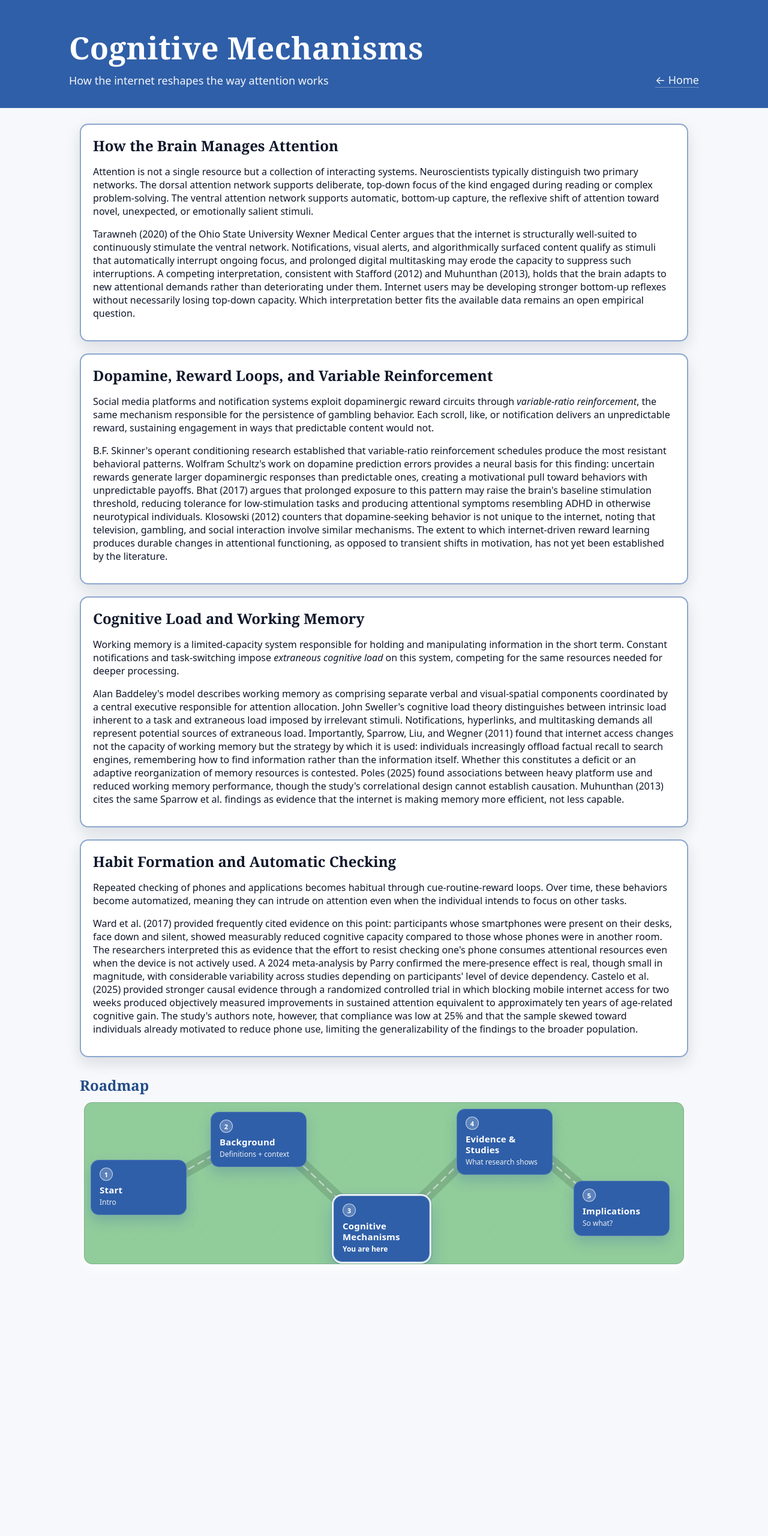
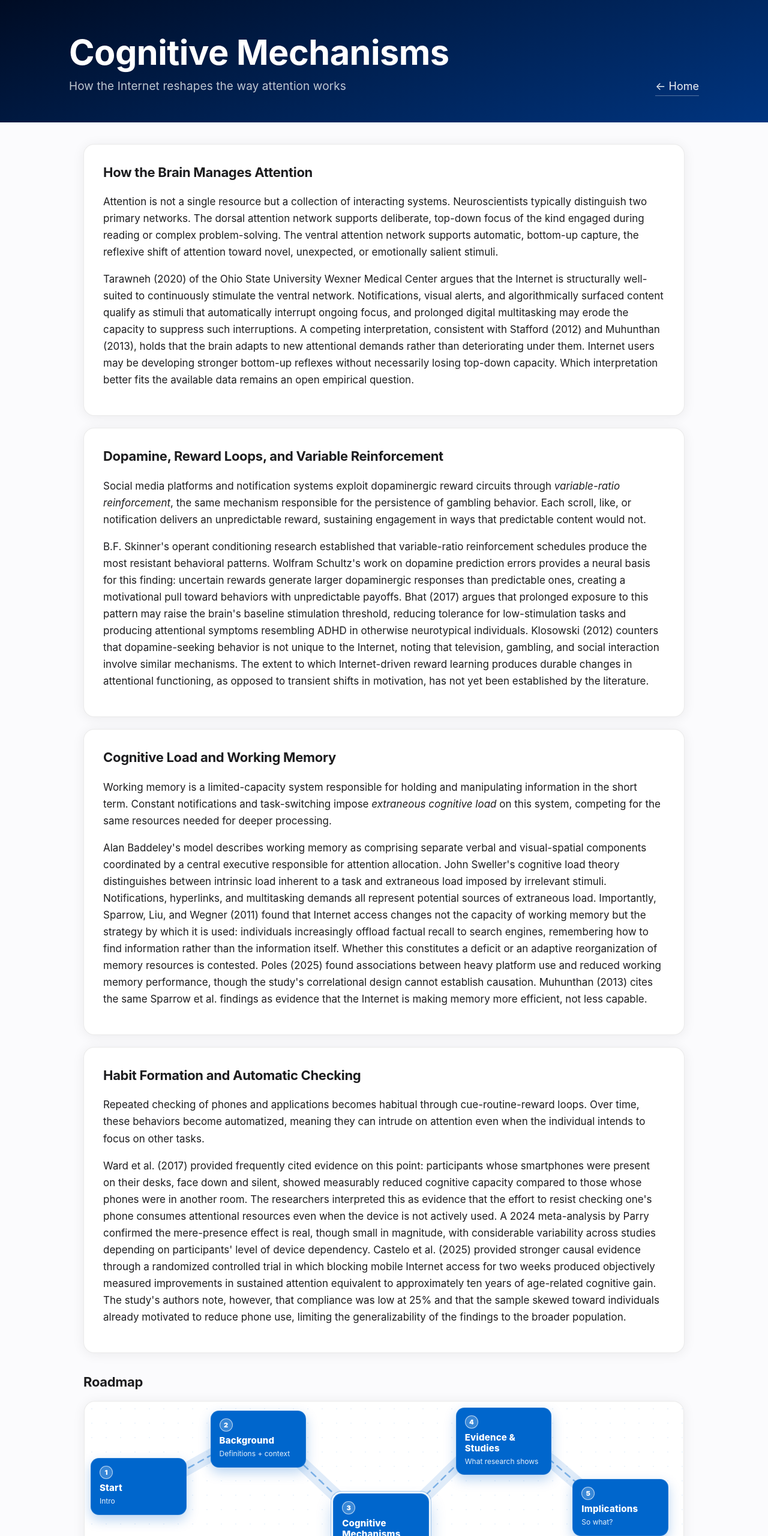
Before and after one commit to jjyoung-2005/psych532-term-project, a plain HTML site: page pages/cognitive_mechanisms.html in a window 1280 px wide. Shown: the top 2560 px of the page at 60% size. Before the commit the page ends 2167 px from the top, so only its background shows below. Drawn offline with Linux system fonts and the light colour scheme.

Commit message:
Improved the website by removing the Archive.zip file and updating the index.html, background.html, cognitive_mechanisms.html, evidence_and_studies.html, implications.html, and style.css files to enhance the user experience and provide more accurate information.

```diff
--- a/pages/cognitive_mechanisms.html
+++ b/pages/cognitive_mechanisms.html
@@ -12,7 +12,7 @@
     <div class="hero-inner">
       <div>
         <h1>Cognitive Mechanisms</h1>
-        <p class="subtitle">How the internet reshapes the way attention works</p>
+        <p class="subtitle">How the Internet reshapes the way attention works</p>
       </div>
       <a class="backlink" href="../index.html">← Home</a>
     </div>
@@ -31,7 +31,7 @@
       </p>
       <p>
         Tarawneh (2020) of the Ohio State University Wexner Medical Center argues that the
-        internet is structurally well-suited to continuously stimulate the ventral network.
+        Internet is structurally well-suited to continuously stimulate the ventral network.
         Notifications, visual alerts, and algorithmically surfaced content qualify as stimuli
         that automatically interrupt ongoing focus, and prolonged digital multitasking may
         erode the capacity to suppress such interruptions. A competing interpretation,
@@ -59,8 +59,8 @@
         exposure to this pattern may raise the brain's baseline stimulation threshold, reducing
         tolerance for low-stimulation tasks and producing attentional symptoms resembling ADHD
         in otherwise neurotypical individuals. Klosowski (2012) counters that dopamine-seeking
-        behavior is not unique to the internet, noting that television, gambling, and social
-        interaction involve similar mechanisms. The extent to which internet-driven reward
+        behavior is not unique to the Internet, noting that television, gambling, and social
+        interaction involve similar mechanisms. The extent to which Internet-driven reward
         learning produces durable changes in attentional functioning, as opposed to transient
         shifts in motivation, has not yet been established by the literature.
       </p>
@@ -80,14 +80,14 @@
         allocation. John Sweller's cognitive load theory distinguishes between intrinsic load
         inherent to a task and extraneous load imposed by irrelevant stimuli. Notifications,
         hyperlinks, and multitasking demands all represent potential sources of extraneous load.
-        Importantly, Sparrow, Liu, and Wegner (2011) found that internet access changes not the
+        Importantly, Sparrow, Liu, and Wegner (2011) found that Internet access changes not the
         capacity of working memory but the strategy by which it is used: individuals increasingly
         offload factual recall to search engines, remembering how to find information rather than
         the information itself. Whether this constitutes a deficit or an adaptive reorganization
         of memory resources is contested. Poles (2025) found associations between heavy platform
         use and reduced working memory performance, though the study's correlational design cannot
         establish causation. Muhunthan (2013) cites the same Sparrow et al. findings as evidence
-        that the internet is making memory more efficient, not less capable.
+        that the Internet is making memory more efficient, not less capable.
       </p>
     </section>
 
@@ -107,7 +107,7 @@
         Parry confirmed the mere-presence effect is real, though small in magnitude, with
         considerable variability across studies depending on participants' level of device
         dependency. Castelo et al. (2025) provided stronger causal evidence through a randomized
-        controlled trial in which blocking mobile internet access for two weeks produced
+        controlled trial in which blocking mobile Internet access for two weeks produced
         objectively measured improvements in sustained attention equivalent to approximately ten
         years of age-related cognitive gain. The study's authors note, however, that compliance
         was low at 25% and that the sample skewed toward individuals already motivated to reduce
@@ -125,31 +125,31 @@
           <path class="map-dashes" d="M90 142 C150 142 230 62 290 62 C350 62 435 202 495 202 C555 202 640 57 700 57 C760 57 840 177 895 177" />
         </svg>
 
-        <a class="node" data-node="home" href="../index.html" style="--x: 10px; --y: 95px;">
+        <a class="node" data-node="home" href="../index.html" style="--x: 1%; --y: 35%;">
           <span class="node-badge">1</span>
           <span class="node-title">Start</span>
           <span class="node-meta">Intro</span>
         </a>
 
-        <a class="node" data-node="background" href="./background.html" style="--x: 210px; --y: 15px;">
+        <a class="node" data-node="background" href="./background.html" style="--x: 21%; --y: 5.5%;">
           <span class="node-badge">2</span>
           <span class="node-title">Background</span>
           <span class="node-meta">Definitions + context</span>
         </a>
 
-        <a class="node" data-node="mechanisms" href="./cognitive_mechanisms.html" style="--x: 415px; --y: 155px;">
+        <a class="node" data-node="mechanisms" href="./cognitive_mechanisms.html" style="--x: 41.5%; --y: 57%;">
           <span class="node-badge">3</span>
           <span class="node-title">Cognitive Mechanisms</span>
           <span class="node-meta">How attention shifts</span>
         </a>
 
-        <a class="node" data-node="evidence" href="./evidence_and_studies.html" style="--x: 620px; --y: 10px;">
+        <a class="node" data-node="evidence" href="./evidence_and_studies.html" style="--x: 62%; --y: 3.5%;">
           <span class="node-badge">4</span>
           <span class="node-title">Evidence &amp; Studies</span>
           <span class="node-meta">What research shows</span>
         </a>
 
-        <a class="node" data-node="implications" href="../implications.html" style="--x: 815px; --y: 130px;">
+        <a class="node" data-node="implications" href="../implications.html" style="--x: 81.5%; --y: 48%;">
           <span class="node-badge">5</span>
           <span class="node-title">Implications</span>
           <span class="node-meta">So what?</span>
--- a/style.css
+++ b/style.css
@@ -1,12 +1,12 @@
 :root{
-  --blue: #2f5fa8;
-  --blue-dark: #244c86;
-  --ink: #0f172a;
+  --blue: #0066cc;
+  --blue-dark: #004499;
+  --ink: #1d1d1f;
   --paper: #ffffff;
-  --muted: #475569;
-  --border: rgba(15, 23, 42, 0.15);
-  --shadow: 0 10px 25px rgba(15, 23, 42, 0.12);
-  --radius: 14px;
+  --muted: #6e6e73;
+  --border: rgba(0, 0, 0, 0.08);
+  --shadow: 0 2px 20px rgba(0, 0, 0, 0.07);
+  --radius: 18px;
   --max: 1050px;
 }
 
@@ -14,15 +14,17 @@
 
 body{
   margin: 0;
-  font-family: system-ui, -apple-system, Segoe UI, Roboto, Arial, sans-serif;
+  font-family: -apple-system, BlinkMacSystemFont, "SF Pro Text", "Helvetica Neue", Arial, sans-serif;
+  font-size: 17px;
+  line-height: 1.65;
   color: var(--ink);
-  background: #f6f8fb;
+  background: #fbfbfd;
 }
 
 .hero{
-  background: var(--blue);
+  background: linear-gradient(160deg, #000c24 0%, #003580 100%);
   color: white;
-  padding: 44px 18px 34px;
+  padding: 56px 18px 44px;
 }
 
 .hero-inner{
@@ -35,16 +37,20 @@ body{
 }
 
 h1{
-  font-family: Georgia, "Times New Roman", Times, serif;
-  margin: 0 0 8px;
-  font-size: clamp(32px, 4vw, 56px);
-  letter-spacing: 0.5px;
+  font-family: -apple-system, BlinkMacSystemFont, "SF Pro Display", "Helvetica Neue", Arial, sans-serif;
+  font-weight: 700;
+  margin: 0 0 10px;
+  font-size: clamp(34px, 4.5vw, 62px);
+  letter-spacing: -0.5px;
+  line-height: 1.08;
 }
 
 .subtitle{
   margin: 0;
-  opacity: 0.95;
-  font-size: 18px;
+  opacity: 0.75;
+  font-size: 19px;
+  font-weight: 400;
+  letter-spacing: 0.1px;
 }
 
 .author{
@@ -65,20 +71,23 @@ h1{
 .wrap{
   max-width: var(--max);
   margin: 0 auto;
-  padding: 26px 18px 60px;
+  padding: 36px 24px 80px;
 }
 
 .intro-card, .content-card{
   background: var(--paper);
-  border: 2px solid rgba(47, 95, 168, 0.55);
+  border: 1px solid var(--border);
   border-radius: var(--radius);
-  padding: 18px 20px;
+  padding: 28px 32px;
   box-shadow: var(--shadow);
 }
 
 .intro-card h2, .content-card h2{
-  margin: 0 0 10px;
-  font-family: Georgia, "Times New Roman", Times, serif;
+  font-family: -apple-system, BlinkMacSystemFont, "SF Pro Display", "Helvetica Neue", Arial, sans-serif;
+  font-weight: 700;
+  font-size: 22px;
+  letter-spacing: -0.3px;
+  margin: 0 0 12px;
 }
 
 /* ROADMAP */
@@ -87,9 +96,12 @@ h1{
 }
 
 .roadmap-title{
-  margin: 0 0 12px;
-  font-family: Georgia, "Times New Roman", Times, serif;
-  color: var(--blue-dark);
+  font-family: -apple-system, BlinkMacSystemFont, "SF Pro Display", "Helvetica Neue", Arial, sans-serif;
+  font-weight: 700;
+  font-size: 22px;
+  letter-spacing: -0.3px;
+  margin: 0 0 14px;
+  color: var(--ink);
 }
 
 /* Centered, fixed-design map area */
@@ -101,12 +113,12 @@ h1{
   margin: 0 auto;
   border-radius: var(--radius);
   background:
-    radial-gradient(circle, rgba(47,95,168,0.07) 1.5px, transparent 1.5px),
-    rgba(136, 200, 147, 0.92);
+    radial-gradient(circle, rgba(0, 102, 204, 0.07) 1.5px, transparent 1.5px),
+    #ffffff;
   background-size: 24px 24px;
   border: 1px solid var(--border);
   overflow: hidden;
-  box-shadow: 0 8px 18px rgba(255, 255, 255, 0.8);
+  box-shadow: var(--shadow);
 }
 
 /* SVG lines behind nodes */
@@ -121,7 +133,7 @@ h1{
 
 .map-road{
   fill: none;
-  stroke: rgba(0, 0, 0, 0.13);
+  stroke: rgba(0, 102, 204, 0.12);
   stroke-width: 22;
   stroke-linecap: round;
   stroke-linejoin: round;
@@ -130,7 +142,7 @@ h1{
 
 .map-dashes{
   fill: none;
-  stroke: rgba(255, 255, 255, 0.5);
+  stroke: rgba(0, 102, 204, 0.45);
   stroke-width: 2.5;
   stroke-linecap: round;
   stroke-linejoin: round;
@@ -143,21 +155,21 @@ h1{
   position: absolute;
   left: var(--x);
   top: var(--y);
-  width: 160px;
+  width: 16%;
   padding: 12px 14px;
   border-radius: 14px;
   background: var(--blue);
   color: white;
   text-decoration: none;
-  box-shadow: 0 10px 20px rgba(47, 95, 168, 0.25);
-  border: 1px solid rgba(255,255,255,0.15);
-  transition: transform 140ms ease, filter 140ms ease;
+  box-shadow: 0 8px 20px rgba(0, 102, 204, 0.28);
+  border: 1px solid rgba(255,255,255,0.12);
+  transition: transform 150ms ease, box-shadow 150ms ease;
   z-index: 2;
 }
 
 .node:hover{
-  transform: translateY(-2px);
-  filter: brightness(1.03);
+  transform: translateY(-3px);
+  box-shadow: 0 14px 28px rgba(0, 102, 204, 0.35);
 }
 
 .node-badge{
@@ -193,8 +205,8 @@ h1{
 .node.is-here{
   outline: 3px solid rgba(255, 255, 255, 0.85);
   box-shadow:
-    0 0 0 4px rgba(47, 95, 168, 0.35),
-    0 16px 28px rgba(47, 95, 168, 0.35);
+    0 0 0 4px rgba(0, 102, 204, 0.3),
+    0 16px 28px rgba(0, 102, 204, 0.3);
 }
 
 .node.is-here .node-meta{
```
Also changed, not shown: index.html (+5 -5 lines), pages/background.html (+16 -16 lines), pages/evidence_and_studies.html (+12 -12 lines), pages/implications.html (+4 -4 lines), 1 other file.
